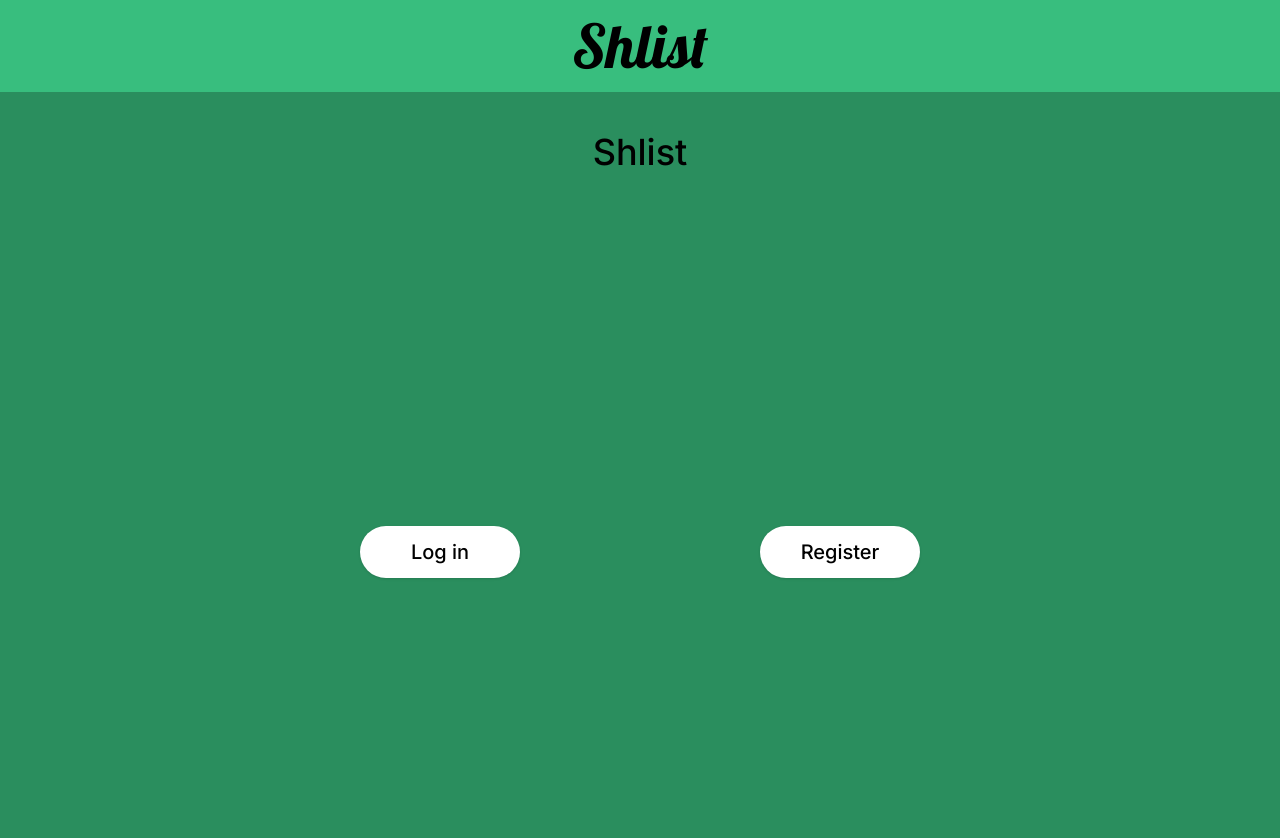
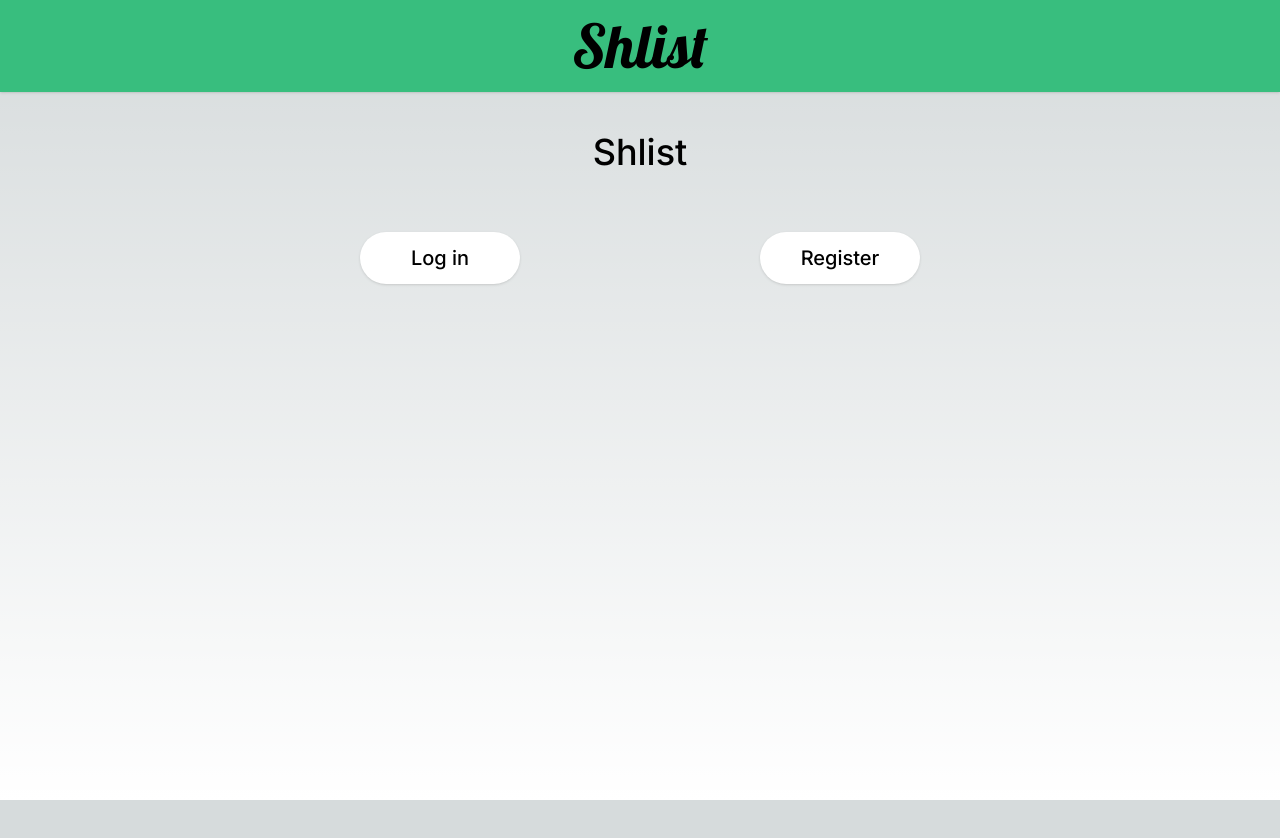
Before and after one commit to dance-with-the-devil-on-cold-cell-block/thingy, a Next.js app in the folder shlist/: page / in a window 1280 px wide. Shown: the top 838 px of the page. After the commit the page ends 800 px from the top, so only its background shows below. Built offline with nearby package versions, Linux system fonts and the light colour scheme.

Commit message:
breytti bakgrunnalit

```diff
--- a/shlist/src/app/globals.css
+++ b/shlist/src/app/globals.css
@@ -11,12 +11,13 @@
 @media (prefers-color-scheme: dark) {
   :root {
     --foreground-rgb: 255, 255, 255;
-    --background-start-rgb: 0, 0, 0;
-    --background-end-rgb: 0, 0, 0;
+    --background-start-rgb: 50, 80, 60;
+    --background-end-rgb: 40, 60, 50;
   }
 }
 
 body {
+  height: 100vh;
   color: rgb(var(--foreground-rgb));
   background: linear-gradient(
       to bottom,
--- a/shlist/src/app/loginPrompt.tsx
+++ b/shlist/src/app/loginPrompt.tsx
@@ -2,7 +2,7 @@ import Link from "next/link";
 
 export default function LoginPrompt() {
     return (<>
-    <div className="h-screen mx-auto px-60 mw-60 lg:grid grid-cols-2 bg-darkPrimary justify-center text-center">
+    <div className="mx-auto px-60 mw-60 lg:grid grid-cols-2 justify-center text-center">
         <h1 className="col-span-2 text-4xl font-medium p-10">Shlist</h1>
         <div className="flex justify-center m-5">
             <Link href="/login"><div className="w-40 rounded-full text-center p-3 text-xl text-black font-medium bg-white hover:bg-gray-200 shadow">Log in</div></Link>
```
